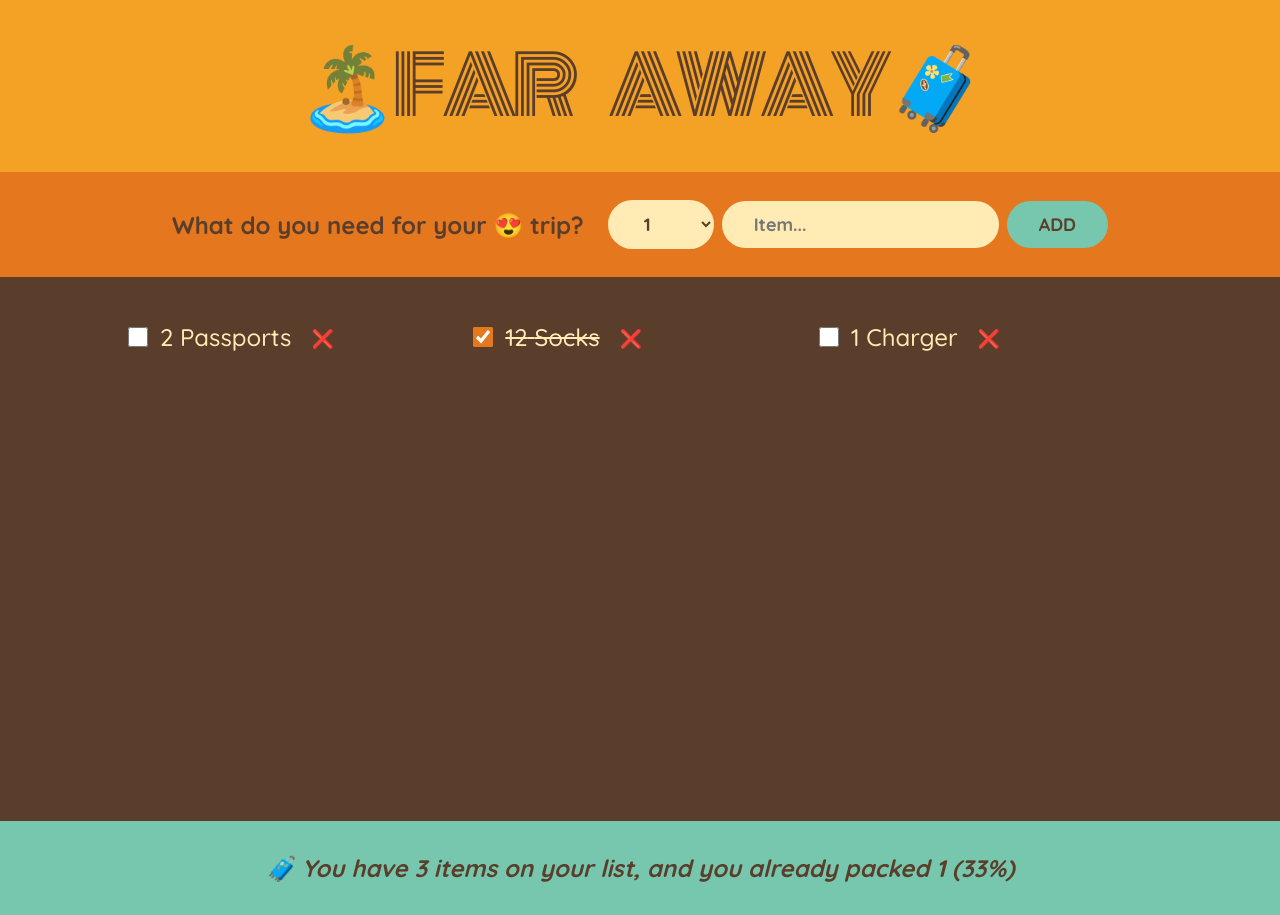
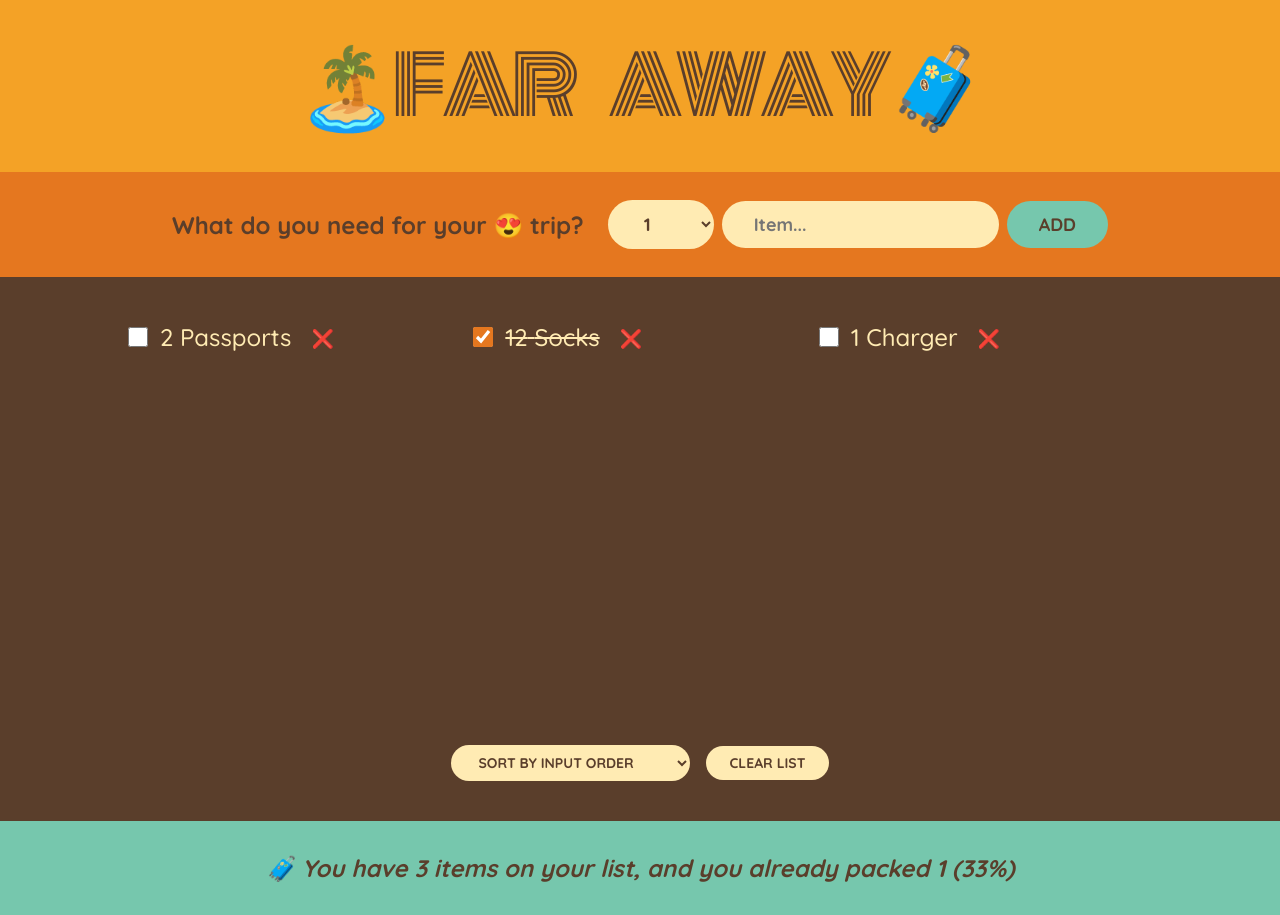
Before and after one commit to wangwiitao/faraway_list, a React (Create React App) app: page / in a window 1280 px wide. Built offline with nearby package versions, Linux system fonts and the light colour scheme.

Commit message:
clear List

```diff
--- a/src/App.js
+++ b/src/App.js
@@ -23,6 +23,14 @@
     );
   }
 
+  function handleClearList() {
+    const confirmed = window.confirm(
+      "Are you sure you want to clear the list?"
+    );
+    if (!confirmed) return;
+    setItems([]);
+  }
+
   return (
     <div className="App">
       <Logo />
@@ -31,6 +39,7 @@
         items={items}
         onDeleteItem={handleDeleteItem}
         onToggleItem={handleToggleItem}
+        onClearList={handleClearList}
       />
       <Stats items={items} />
     </div>
@@ -83,11 +92,23 @@
   );
 }
 
-function PackingList({ items, onDeleteItem, onToggleItem }) {
+function PackingList({ items, onDeleteItem, onToggleItem, onClearList }) {
+  const [sortBy, setSortBy] = useState("input");
+
+  let sortItems;
+  if (sortBy === "description") {
+    sortItems = items
+      .slice()
+      .sort((a, b) => a.description.localeCompare(b.description));
+  } else if (sortBy === "packed") {
+    sortItems = items.slice().sort((a, b) => a.packed - b.packed);
+  } else {
+    sortItems = items;
+  }
   return (
     <div className="list">
       <ul>
-        {items.map((item) => (
+        {sortItems.map((item) => (
           <Item
             item={item}
             key={item.id}
@@ -96,6 +117,14 @@
           />
         ))}
       </ul>
+      <div className="actions">
+        <select value={sortBy} onChange={(e) => setSortBy(e.target.value)}>
+          <option value="input">Sort by input order</option>
+          <option value="description">Sort by description</option>
+          <option value="packed">Sort by packed status</option>
+        </select>
+        <button onClick={onClearList}>Clear List</button>
+      </div>
     </div>
   );
 }
```
